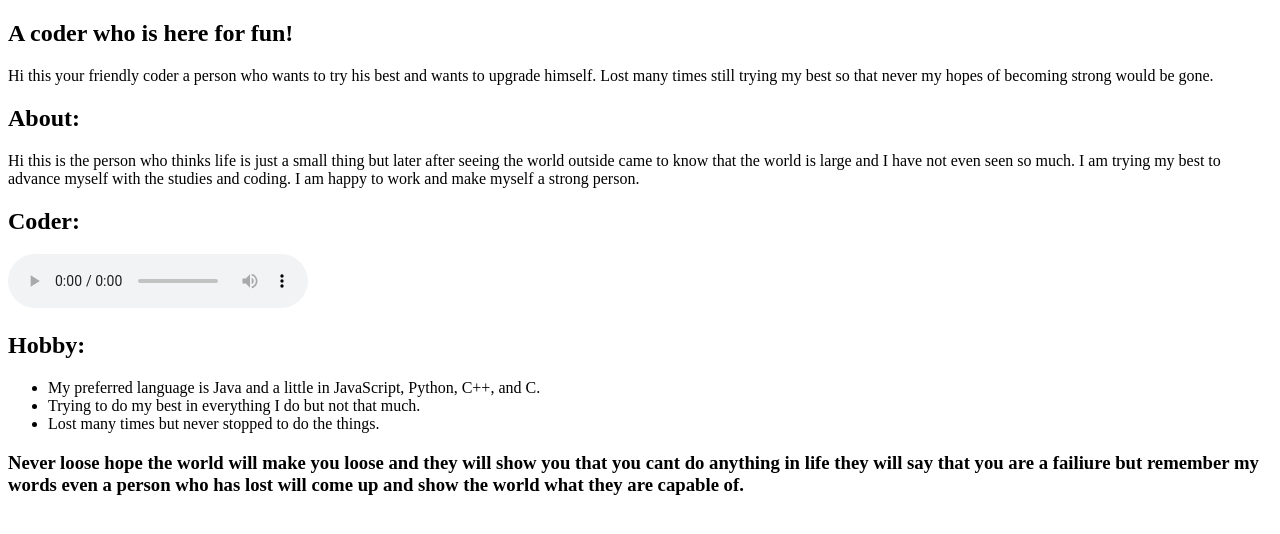
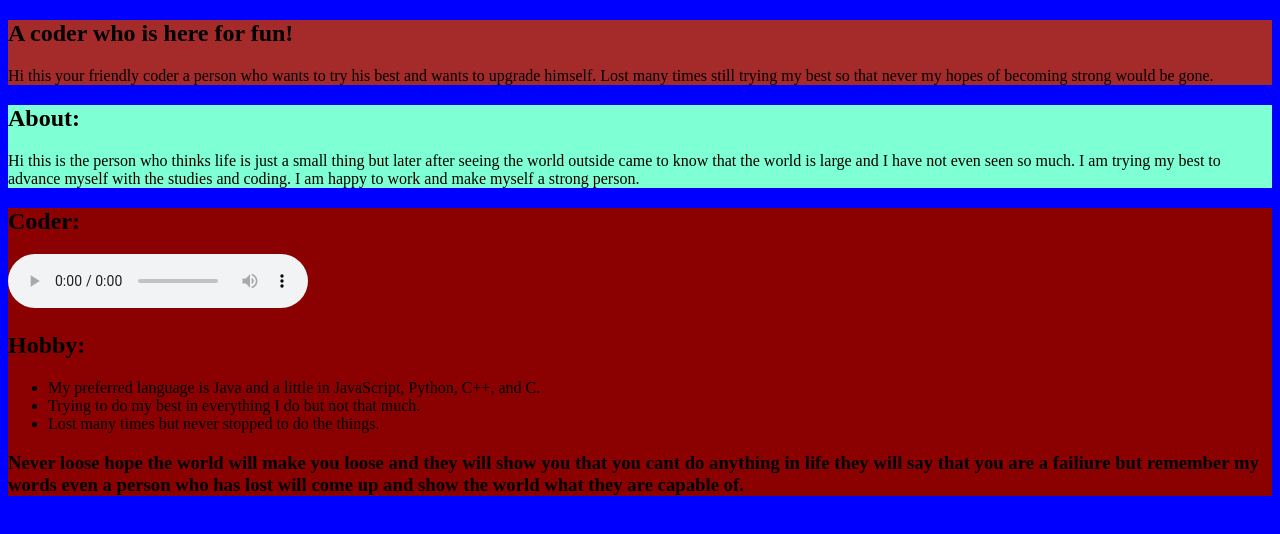
Before and after one commit to MJHAC/WebDevelopment, a plain HTML site: page Portfolio/index.html in a window 1280 px wide. Drawn offline with Linux system fonts and the light colour scheme.

Commit message:
Adding style.css

```diff
--- a/Portfolio/index.html
+++ b/Portfolio/index.html
@@ -3,23 +3,24 @@
 <head>
     <meta charset="UTF-8">
     <meta name="description" content="This is about how to become strong even when the world is not backing you bilieve in yourself and believe in God.">
+    <link rel="stylesheet" href="style.css">
     <title>RAW</title>
 </head>
 <body>
-    <section>
+    <section id="Hi">
         <h1>A coder who is here for fun!</h1>
         <p>Hi this your friendly coder a person who wants to try his best and wants to upgrade himself.
         Lost many times still trying my best so that never my hopes of becoming strong would be gone.</p>
     </section>
 
-    <section>
+    <section id="Hola">
         <h2>About:</h2>
         <p>Hi this is the person who thinks life is just a small thing but later after seeing the world outside
         came to know that the world is large and I have not even seen so much. I am trying my best to advance
         myself with the studies and coding. I am happy to work and make myself a strong person.</p>
     </section>
 
-    <section>
+    <section id="Hello">
         <h2>Coder:</h2>
         <audio loop controls src="TokyoDriftSix.m4a" type="audio/mp4">
             A good song.
--- /dev/null
+++ b/Portfolio/style.css
@@ -0,0 +1,12 @@
+body {
+    background-color: blue;
+}
+#Hi{
+    background-color: brown;
+}
+#Hola{
+    background-color: aquamarine;
+}
+#Hello{
+    background-color:darkred;
+}
```
